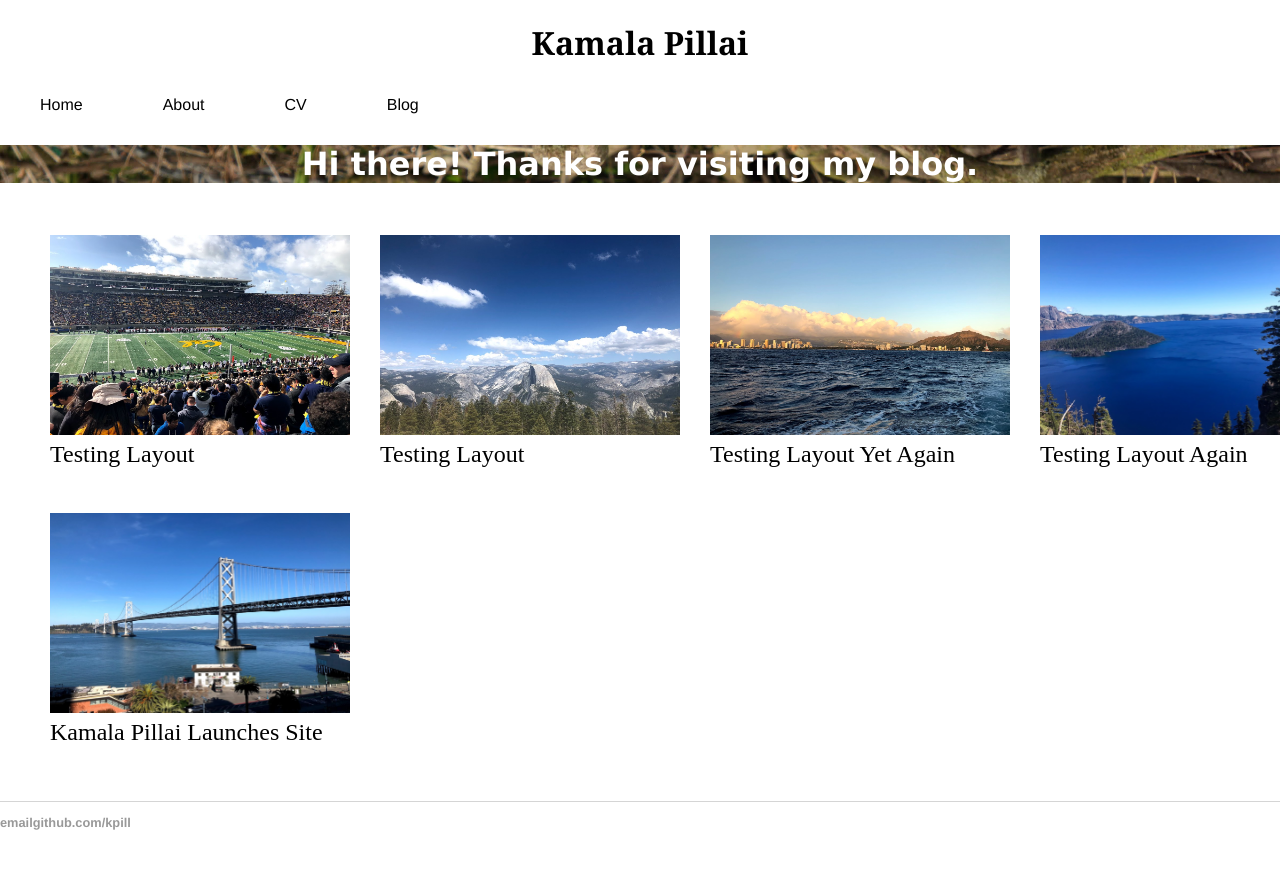
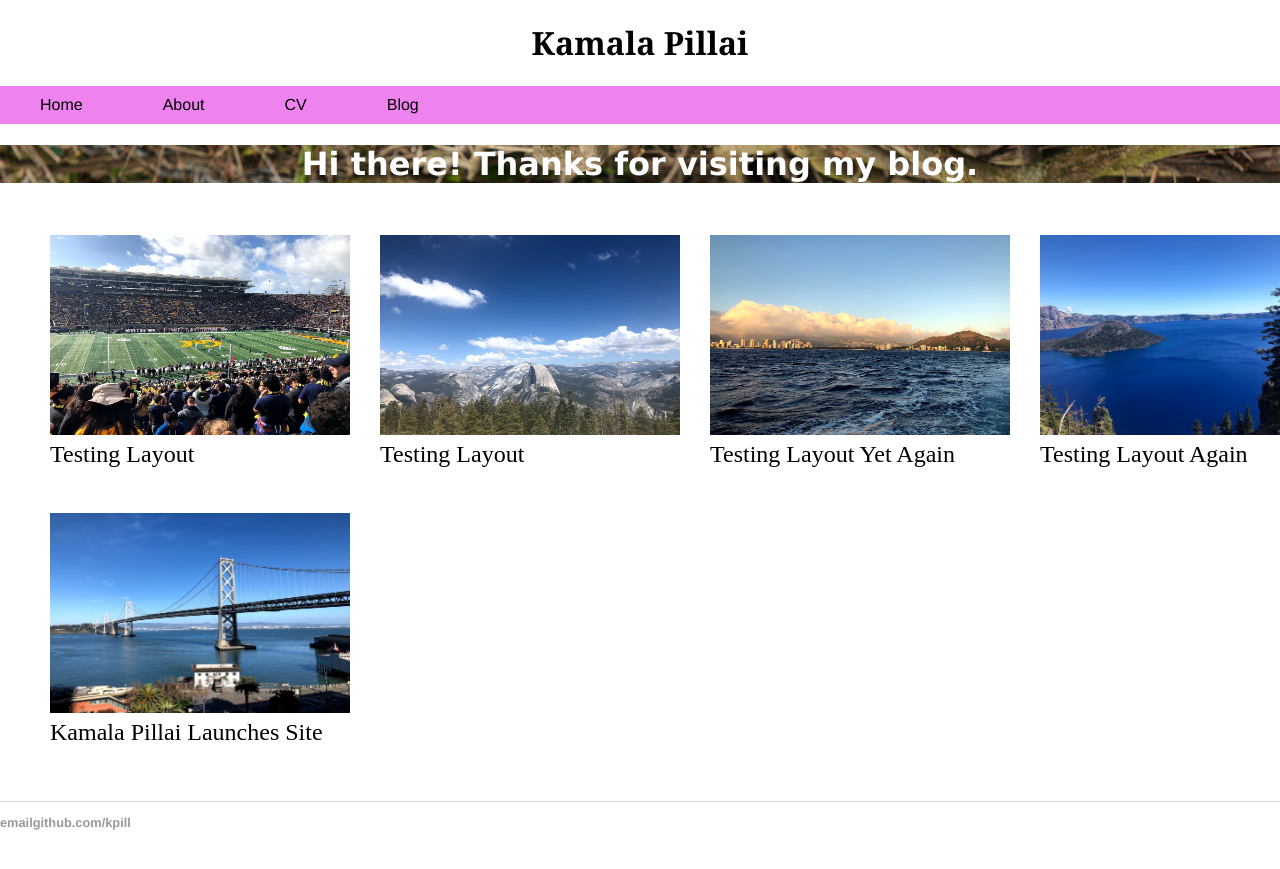
Before and after one commit to kpill/kpill.github.io, a Jekyll site: the page built from index.html, in a window 1280 px wide. Shown: the top 869 px of the page. Built offline with Jekyll 4.4.1, drawn with Linux system fonts in a browser that asks for light colours.

Commit message:
Update main.css

```diff
--- a/css/main.css
+++ b/css/main.css
@@ -38,7 +38,7 @@ nav ul {
     margin: 0;
     padding: 0;
     overflow: hidden;
-    background-color: white;
+    background-color: violet;
     width: 100%;
 }
 
```
